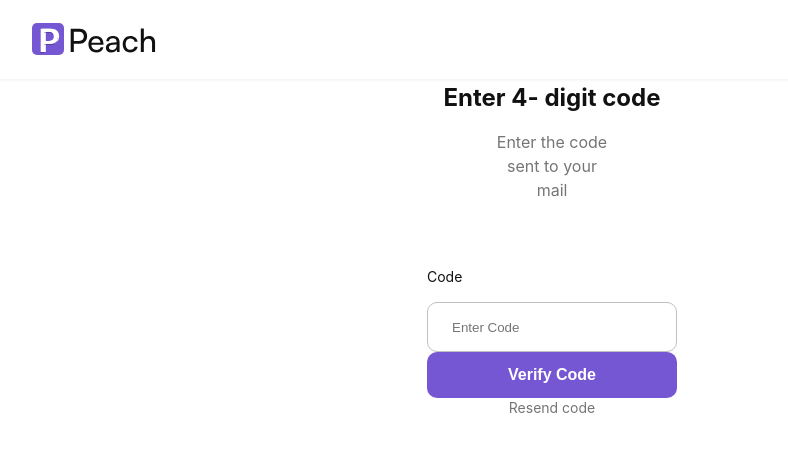
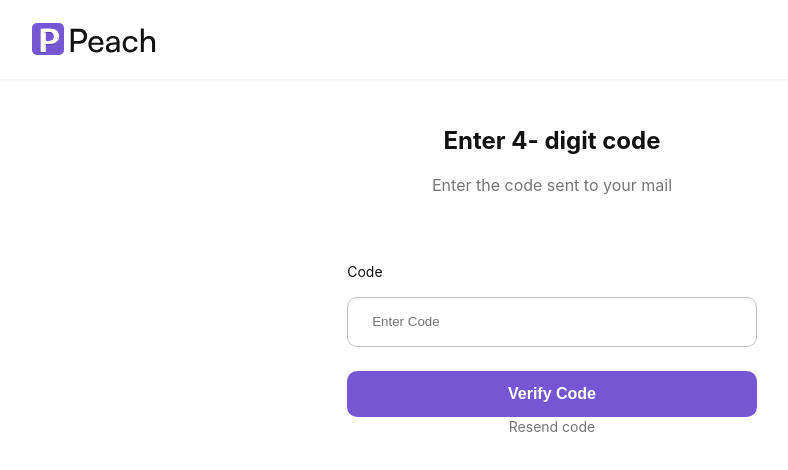
Before and after one commit to Reuben-Victoria/Peach-blog, a React (Create React App) app: page /verify-code in a window 1280 px wide. Shown: the top 470 px of the page, without its empty margins (88-876 px from the left). Built offline with nearby package versions, Linux system fonts and the light colour scheme.

Commit message:
Fixed navigation on success status, for Reset Password page

```diff
--- a/src/Authentication/ResetPassword/ResetPassword.js
+++ b/src/Authentication/ResetPassword/ResetPassword.js
@@ -13,11 +13,13 @@ function ResetPassword() {
   const navigate = useNavigate();
 
   const { userInfo, loading } = useSelector((state) => state.auth);
+
+  console.log(userInfo?.status);
   useEffect(() => {
-    if (userInfo) {
+    if (userInfo?.status === 'success') {
       navigate('/verify-code');
     }
-  }, []);
+  }, [userInfo]);
   const resetSchema = Yup.object().shape({
     email: Yup.string().email('Invalid email').required('Email is required')
   });
--- a/src/Authentication/VerificationCode/Verification.module.css
+++ b/src/Authentication/VerificationCode/Verification.module.css
@@ -3,7 +3,8 @@
   flex-direction: column;
   justify-content: center;
   align-items: center;
-  padding: 82px 515px;
+  height: 70vh;
+  justify-content: center;
 }
 .formWrap h1 {
   font-style: normal;
@@ -24,9 +25,10 @@
   width: 50%;
 }
 .formWrap form {
-  width: 100%;
+  width: 32%;
   display: grid;
   grid-template-columns: repeat(1, 1fr);
+  row-gap: 24px;
 }
 .formWrap__linksContainer {
   font-weight: 400;
--- a/src/Authentication/VerificationCode/Verification.module.scss
+++ b/src/Authentication/VerificationCode/Verification.module.scss
@@ -2,7 +2,8 @@
 
 .formWrap {
   @include flex-container;
-  padding: (82px 515px);
+  height: 70vh;
+  justify-content: center;
   h1 {
     @include authBodyText(
       $fontWeight: 700,
@@ -21,9 +22,10 @@
   }
 
   form {
-    width: 100%;
+    width: 32%;
     display: grid;
     grid-template-columns: repeat(1, 1fr);
+    row-gap: 24px;
   }
 
   &__linksContainer {
```
Also changed, not shown: 1 other file (tests, documents, lock files or other folders).
